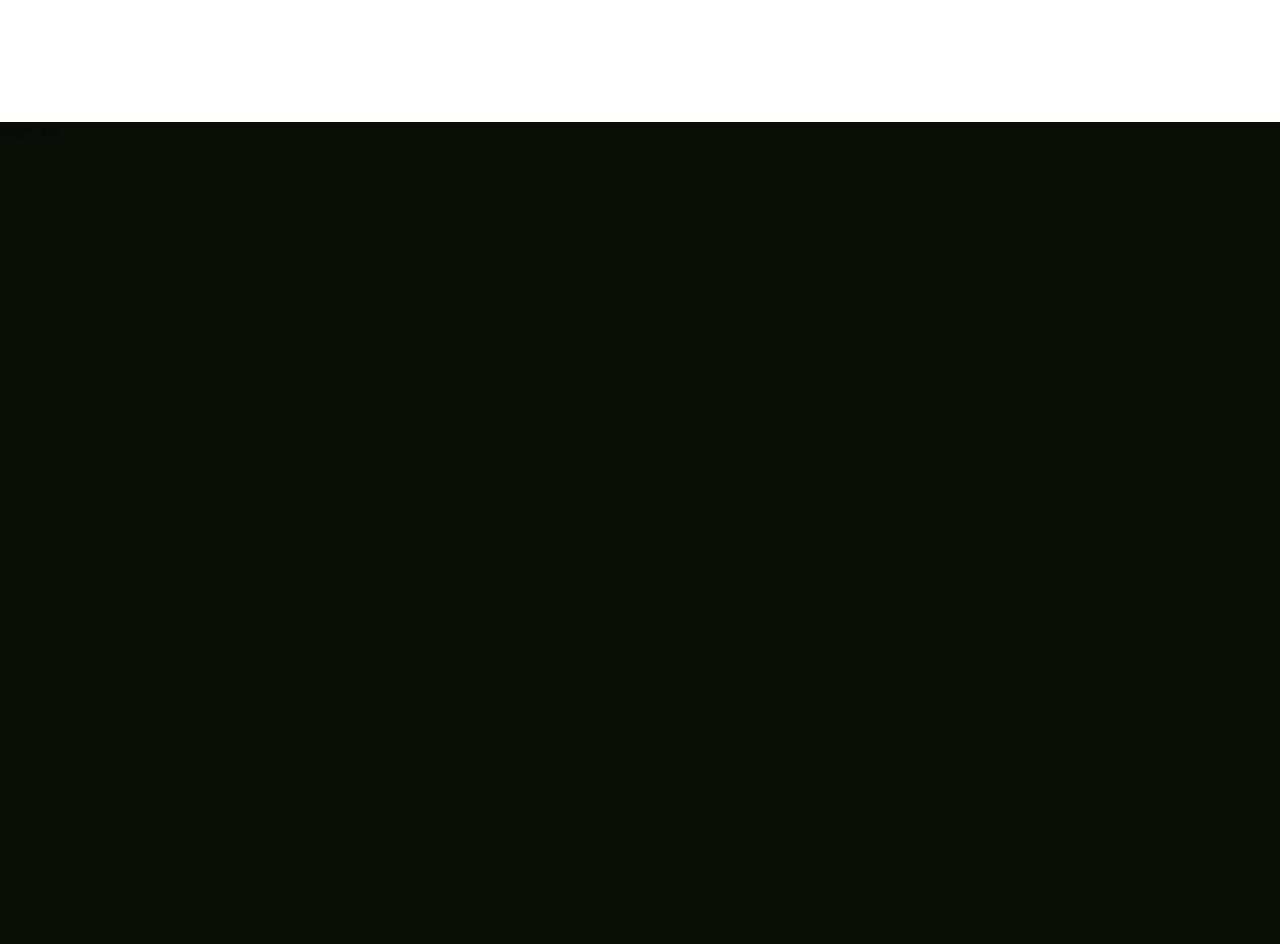
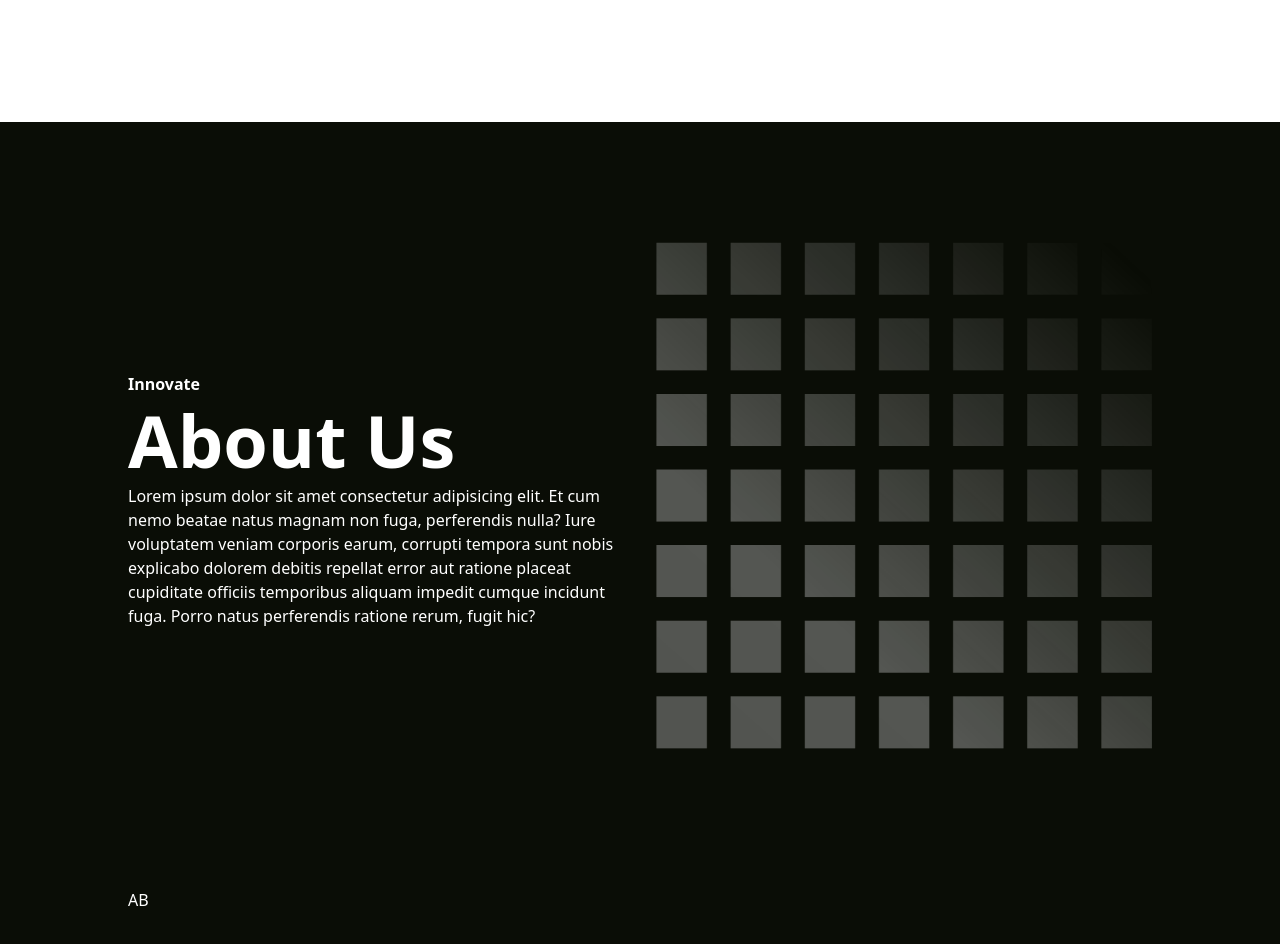
Before and after one commit to rickyzatnika/aplusadvertising, a Next.js app: page / in a window 1280 px wide. Shown: the part 1520-2464 px from the top of the page. Before the commit the page ends 1666 px from the top, so only its background shows below. Built offline with nearby package versions, Linux system fonts and the light colour scheme.

Commit message:
add about section

```diff
--- /dev/null
+++ b/app/components/section/aboutUs.tsx
@@ -0,0 +1,31 @@
+import Image from 'next/image'
+import React from 'react'
+
+const AboutUs = () => {
+  return (
+    <div className='w-full py-8 lg:py-14'>
+
+      <div className='w-full h-full flex flex-col items-center justify-center gap-4 py-8 md:py-16 px-4 md:px-14 lg:px-24 xl:px-32 2xl:px-40 relative'>
+        <div className='w-full flex flex-col md:flex-row gap-8 item-center md:item-start justify-between'>
+          <div className=' w-full h-screen flex flex-col items-start justify-around'>
+            <div className='flex flex-col gap-2'>
+              <p className='text-white text-md font-bold'>Innovate</p>
+              <h1 className='text-white text-4xl md:text-5xl lg:text-7xl font-semibold  relative z-10'>About Us </h1>
+              <p className='text-white text-md'>Lorem ipsum dolor sit amet consectetur adipisicing elit. Et cum nemo beatae natus magnam non fuga, perferendis nulla? Iure voluptatem veniam corporis earum, corrupti tempora sunt nobis explicabo dolorem debitis repellat error aut ratione placeat cupiditate officiis temporibus aliquam impedit cumque incidunt fuga. Porro natus perferendis ratione rerum, fugit hic?</p>
+            </div>
+            <div className='flex items-center text-white '>
+              <div>A</div>
+              <div>B</div>
+            </div>
+          </div>
+          <div className='w-full h-full'>
+            <Image src="/kotak.png" alt="about-us" priority={true} width={900} height={600} />
+          </div>
+        </div>
+      </div>
+
+    </div>
+  )
+}
+
+export default AboutUs
--- a/app/page.tsx
+++ b/app/page.tsx
@@ -1,4 +1,5 @@
 
+import AboutUs from "./components/section/aboutUs";
 import Header from "./components/section/header";
 import OurServices from "./components/section/ourServices";
 
@@ -8,6 +9,8 @@ export default function Home() {
       <Header />
       {/* Our Services */}
       <OurServices />
+      {/* AboutUs */}
+      <AboutUs />
     </>
   );
 }
```
